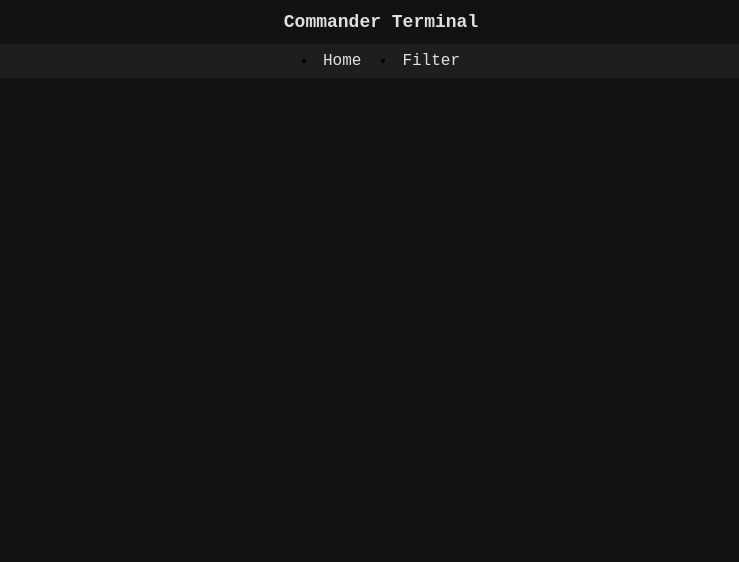
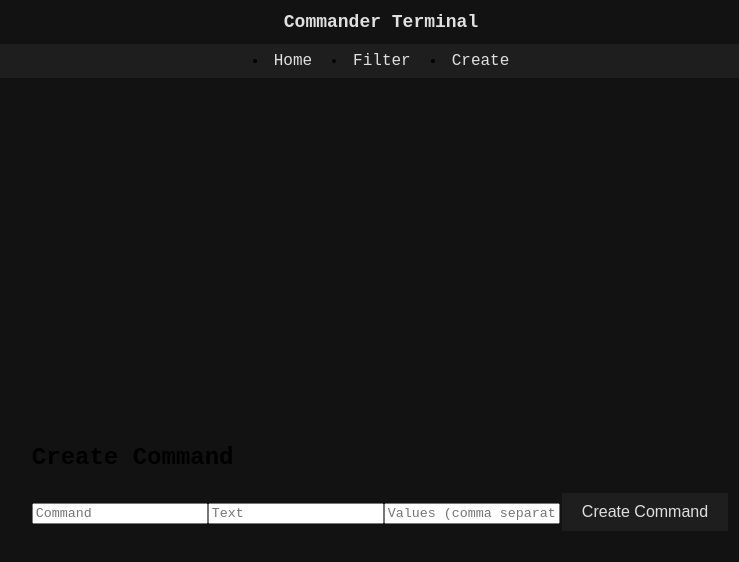
Before and after one commit to JDXE22/commander_frontend, a React (Vite) app in the folder frontend/: page /create in a window 1280 px wide. Shown: the top 562 px of the page, without its empty margins (259-998 px from the left). Built offline with nearby package versions, Linux system fonts and the light colour scheme; no server answers.

Commit message:
feat(frontend/src/components/navbar/Navbar.jsx):
 add CreateCmd component link to NavBar

```diff
--- a/frontend/src/App.jsx
+++ b/frontend/src/App.jsx
@@ -1,9 +1,10 @@
 import { useState } from "react";
-import { getCommand } from "./services/commands";
+import { getCommands } from "./services/commands";
 import { Navbar } from "./components/navbar/Navbar";
 import { Route, Routes } from "react-router-dom";
 import { Home } from "./components/home/Home";
 import { FilterCmd } from "./components/pages/Filter/FilterCmd";
+import { CreateCmd } from "./components/pages/Filter/CreateCmd";
 
 function App() {
   const [inputText, setInputText] = useState("");
@@ -23,6 +24,11 @@ function App() {
       }, 7000);
     });
   };
+  const fetchAllCommands = () => {
+    getCommands({page: 1}).then((command) => {
+      setCommands(command);
+    });
+  }
 
   return (
     <div className="App">
@@ -32,6 +38,7 @@ function App() {
       <Routes>
         <Route path="/" element={<Home handleInput={handleInput} inputText={inputText} handleFormSubmit={handleFormSubmit} commands={commands} />}/>
         <Route path="/filter" element={<FilterCmd commands={commands} /> }/>
+        <Route path="/create" element={<CreateCmd refresh={fetchAllCommands} />} />
       </Routes>
       </div>
     </div>
--- a/frontend/src/components/navbar/Navbar.jsx
+++ b/frontend/src/components/navbar/Navbar.jsx
@@ -6,6 +6,7 @@ export const Navbar = () => {
       <>
        <CustomLink to="/"> Home </CustomLink >
        <CustomLink to="/filter"> Filter </CustomLink >
+        <CustomLink to="/create"> Create </CustomLink >
       </>
     </nav>
   );
--- a/frontend/src/components/pages/Filter/CreateCmd.jsx
+++ b/frontend/src/components/pages/Filter/CreateCmd.jsx
@@ -19,9 +19,9 @@ export const CreateCmd = ({ refresh }) => {
   const handleSubmit = (e) => {
     e.preventDefault();
     const payload = {
-      command,
-      text,
-      values,
+      command: commandInput,
+      text: text,
+      values: valuesInput,
     };
     const res = saveCommand({ command: payload });
     if (!res.error) {
```
